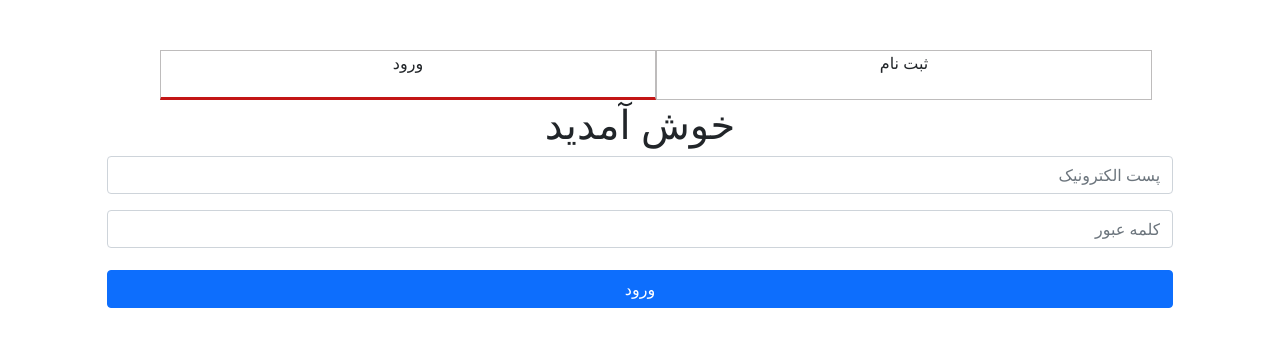
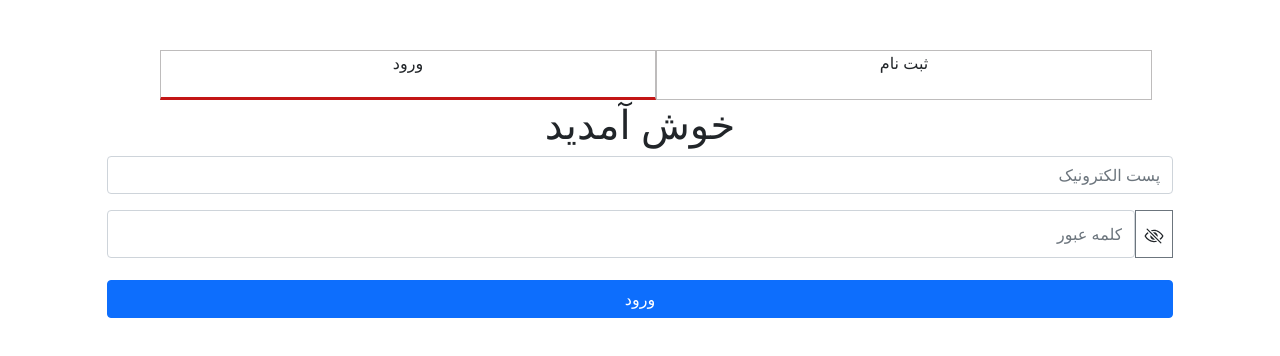
Before and after one commit to nargesabolhasan/Narges-hajabolhasan-hw16-maktab66, a React (Create React App) app in the folder 2/my-app/: page / in a window 1280 px wide. Shown: the top 356 px of the page. Built offline with nearby package versions, Linux system fonts and the light colour scheme; no server answers.

Commit message:
toggle pasword added

```diff
--- a/2/my-app/package.json
+++ b/2/my-app/package.json
@@ -9,7 +9,9 @@
     "bootstrap": "^5.1.3",
     "react": "^17.0.2",
     "react-bootstrap": "^2.2.1",
+    "react-bootstrap-icons": "^1.7.2",
     "react-dom": "^17.0.2",
+    "react-icons": "^4.3.1",
     "react-scripts": "5.0.0",
     "web-vitals": "^2.1.4"
   },
--- a/2/my-app/src/component1/Signin&Login/Login.js
+++ b/2/my-app/src/component1/Signin&Login/Login.js
@@ -1,13 +1,19 @@
 import { React, useState } from 'react';
 import { Button, Form } from 'react-bootstrap';
 import 'bootstrap/dist/css/bootstrap.min.css';
-import { Modals } from '../Modal/Modal';
+import { IoEyeOffOutline, IoEyeOutline } from "react-icons/io5";
 
-const Login = ({parentCallback} ) => {
+const Login = ({ parentCallback }) => {
     const [value, setValue] = useState({
         email: '',
         password: ''
     })
+    const [passwordShown, setPasswordShown] = useState(false);
+    //
+    const togglePassword = () => {
+        setPasswordShown(!passwordShown);
+    };
+    //
     return (
         <div className="col-10 mx-auto">
             <h1 className="text-center">خوش آمدید</h1>
@@ -15,7 +21,7 @@ const Login = ({parentCallback} ) => {
                 onSubmit={(e) => {
                     e.preventDefault()
                     parentCallback(value);
-                  }}
+                }}
             >
                 <Form.Group className="mb-3" >
                     <Form.Control
@@ -27,15 +33,22 @@ const Login = ({parentCallback} ) => {
                         required
                     />
                 </Form.Group>
-                <Form.Group className="mb-3" >
+                <Form.Group className="mb-3 d-flex flex-row" >
                     <Form.Control
                         className="text-end"
-                        type="password"
+                        type={passwordShown ? "text" : "password"}
                         value={value.password}
                         placeholder="کلمه عبور"
                         onChange={(e) => setValue(prev => ({ ...prev, password: e.target.value }))}
                         required
                     />
+                    <span
+                    className="p-2 border border-secondary fs-5"
+                    onClick={togglePassword}>
+                        {!passwordShown && <IoEyeOffOutline onClick={togglePassword}/>}
+                        {passwordShown && <IoEyeOutline onClick={togglePassword}/>}
+                    </span>
+
                 </Form.Group>
                 <Button className="col-12" variant="primary" type="submit">
                     ورود
@@ -44,5 +57,6 @@ const Login = ({parentCallback} ) => {
         </div>
     )
 }
+//BsEyeFill
 
 export default Login
```
Also changed, not shown: 1 other file (tests, documents, lock files or other folders).
